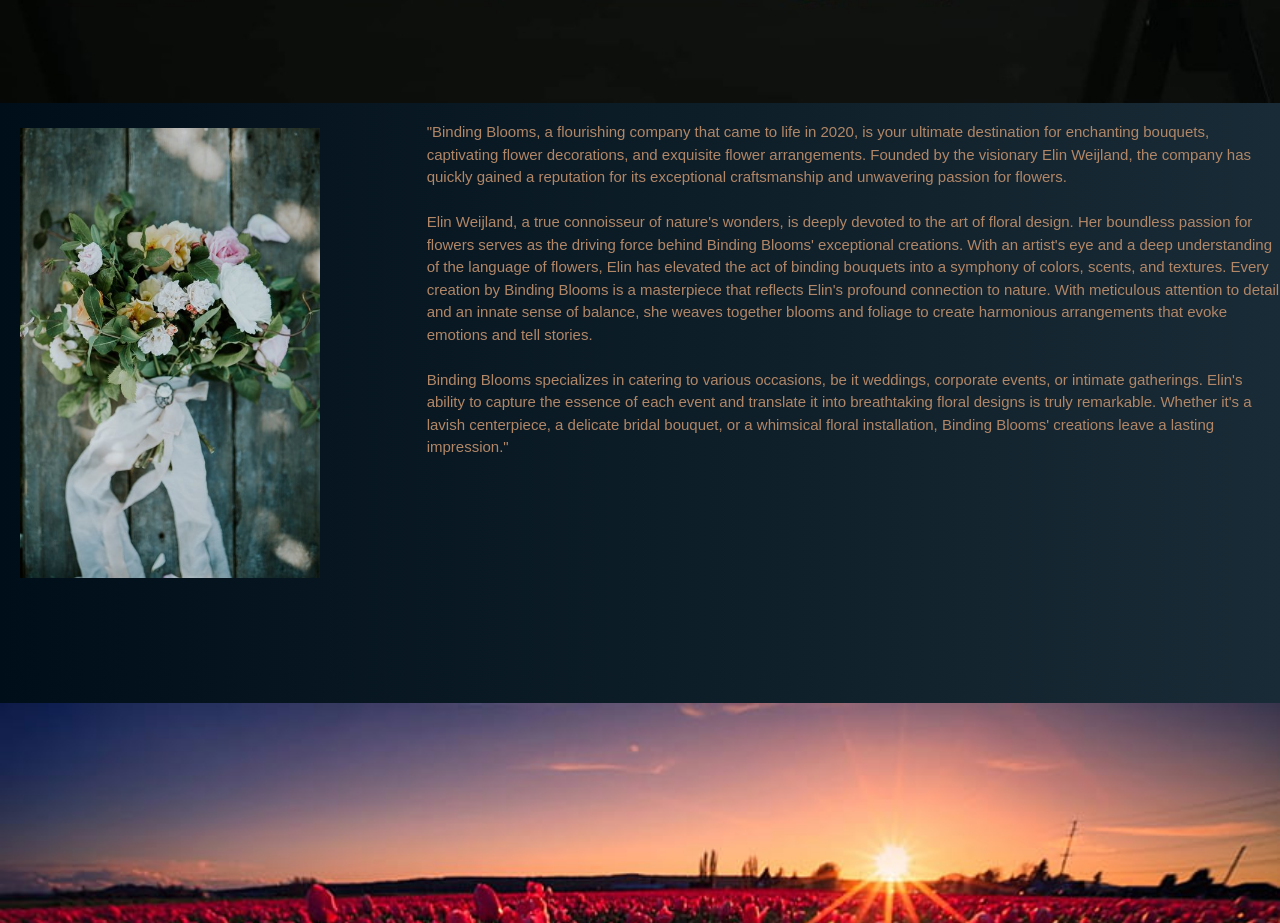
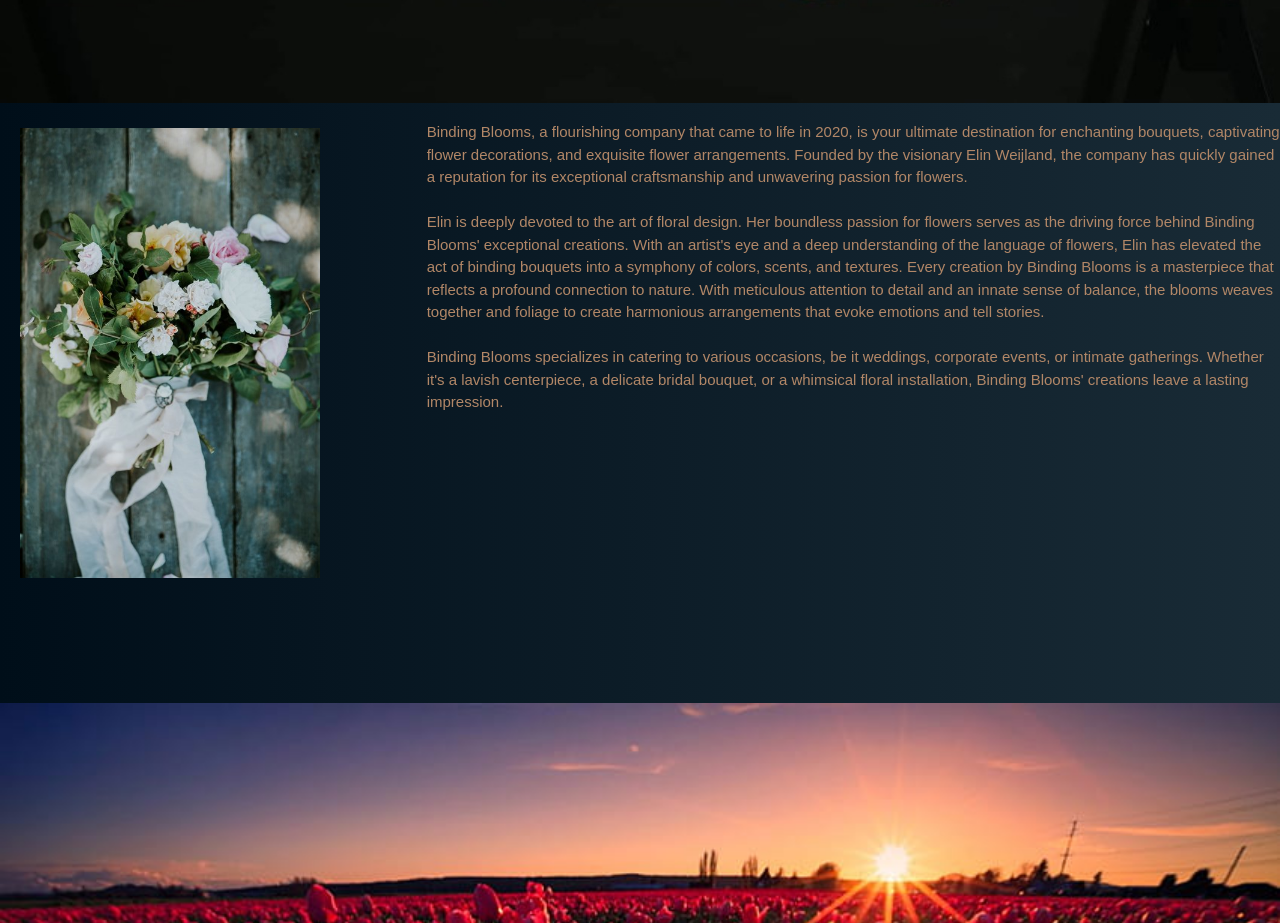
Before and after one commit to JennyWeij/BindingBlooms, a React (Vite) app: page / in a window 1280 px wide. Shown: the part 851-1774 px from the top of the page. Built offline with nearby package versions, Linux system fonts and the light colour scheme.

Commit message:
uppdaterade texten på startsidan

```diff
--- a/src/pages/StartPage.tsx
+++ b/src/pages/StartPage.tsx
@@ -67,33 +67,30 @@ function StartPage() {
               color="#B28767"
             >
               <span>
-                "Binding Blooms, a flourishing company that came to life in
-                2020, is your ultimate destination for enchanting bouquets,
+                Binding Blooms, a flourishing company that came to life in 2020,
+                is your ultimate destination for enchanting bouquets,
                 captivating flower decorations, and exquisite flower
                 arrangements. Founded by the visionary Elin Weijland, the
                 company has quickly gained a reputation for its exceptional
                 craftsmanship and unwavering passion for flowers. <br />
                 <br />
-                Elin Weijland, a true connoisseur of nature's wonders, is deeply
-                devoted to the art of floral design. Her boundless passion for
-                flowers serves as the driving force behind Binding Blooms'
-                exceptional creations. With an artist's eye and a deep
-                understanding of the language of flowers, Elin has elevated the
-                act of binding bouquets into a symphony of colors, scents, and
-                textures. Every creation by Binding Blooms is a masterpiece that
-                reflects Elin's profound connection to nature. With meticulous
-                attention to detail and an innate sense of balance, she weaves
-                together blooms and foliage to create harmonious arrangements
-                that evoke emotions and tell stories.
+                Elin is deeply devoted to the art of floral design. Her
+                boundless passion for flowers serves as the driving force behind
+                Binding Blooms' exceptional creations. With an artist's eye and
+                a deep understanding of the language of flowers, Elin has
+                elevated the act of binding bouquets into a symphony of colors,
+                scents, and textures. Every creation by Binding Blooms is a
+                masterpiece that reflects a profound connection to nature. With
+                meticulous attention to detail and an innate sense of balance,
+                the blooms weaves together and foliage to create harmonious
+                arrangements that evoke emotions and tell stories.
                 <br />
                 <br />
                 Binding Blooms specializes in catering to various occasions, be
-                it weddings, corporate events, or intimate gatherings. Elin's
-                ability to capture the essence of each event and translate it
-                into breathtaking floral designs is truly remarkable. Whether
+                it weddings, corporate events, or intimate gatherings. Whether
                 it's a lavish centerpiece, a delicate bridal bouquet, or a
                 whimsical floral installation, Binding Blooms' creations leave a
-                lasting impression."
+                lasting impression.
               </span>
             </Text>
           </Box>
```
